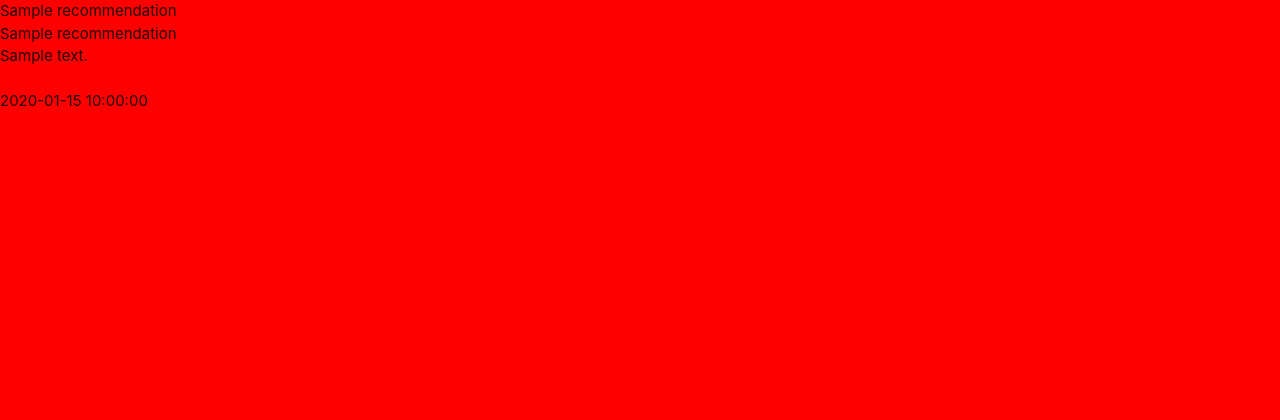
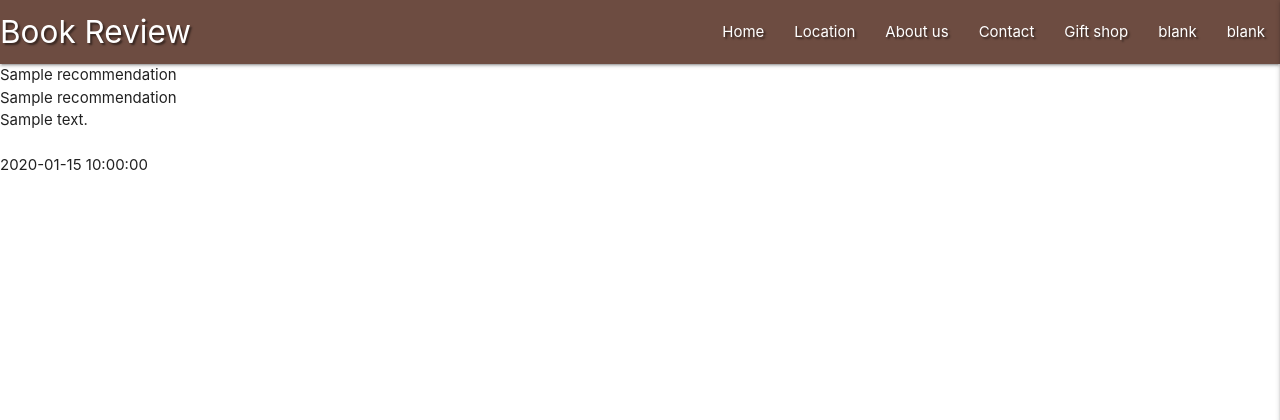
Before and after one commit to Code-Institute-Submissions/Freddy2296-The-Last-Chapter_JanResub, a Flask app: page / in a window 1280 px wide. Shown: the top 420 px of the page. Run offline with Flask 2, Linux system fonts and the light colour scheme; a database or web service that is not in the repository returns one stand-in record (values such as "Sample title"); some libraries are stand-ins or nearby versions.

Commit message:
Add Materialize Navbar and Sidenav

```diff
--- a/static/css/style.css
+++ b/static/css/style.css
@@ -1,3 +1,3 @@
-body {
-    background-color: red;
+.text-shadow {
+   text-shadow: 2px 2px 2px rgba(0,0,0,0.5);
 }
--- a/static/js/script.js
+++ b/static/js/script.js
@@ -0,0 +1,5 @@
+
+  $(document).ready(function(){
+    $('.sidenav').sidenav( {edge:"right"});
+
+  });
--- a/templates/base.html
+++ b/templates/base.html
@@ -9,9 +9,43 @@
     <link rel="stylesheet" href="{{ url_for('static', filename='css/style.css') }}" type="text/css">
     {% block styles %}
     {% endblock %}
-    <title>Task Manager</title>
+    <title>Book Review </title>
 </head>
 <body>
+
+    <header>
+          <!-- top nav bar -->
+        <nav class="nav-extend text-shadow #6d4c41 brown darken-1">
+            <div class="nav-wrapper">
+                <a href="{{url_for('get_recommendations')}}" class="brand-logo"> Book Review</a>
+                <a href="#" data-target="mobile-demo" class="sidenav-trigger right"><i class="fas fa-bars"></i></a>
+                <ul class="right hide-on-med-and-down">
+                    <li><a href="{{url_for('get_recommendations')}}">Home</a></li>
+                    <li><a href="#">Location</a></li>
+                    <li><a href="#">About us</a></li>
+                    <li><a href="#">Contact</a></li>
+                    <li><a href="#">Gift shop</a></li>
+                    <li><a href="#">blank</a></li>
+                    <li><a href="#">blank</a></li>
+
+                </ul>
+            </div>
+            </nav>
+
+             <!-- mobile sidenav -->
+          <ul class="sidenav" id="mobile-demo">
+              <li><h4 class="center-algin light-blue-text text-darken-4">Book Review </h4></li>
+            <li><a href="{{url_for('get_recommendations')}}">Home</a></li>
+            <li><a href="#">Location</a></li>
+            <li><a href="#">About us</a></li>
+            <li><a href="#">Contact</a></li>
+            <li><a href="#">Gift shop</a></li>
+            <li><a href="#">blank</a></li>
+            <li><a href="#">blank</a></li>
+
+          </ul>
+
+    </header>
 
     {% block content %}
     {% endblock %}
```
